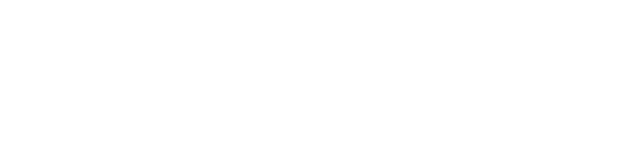
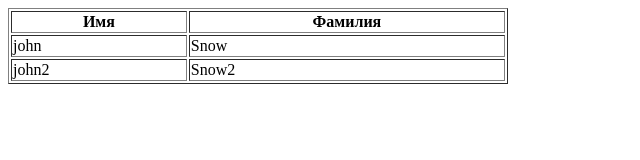
Before and after one commit to TDFG1999/app, a plain HTML site: page index.html in a window 1280 px wide. Shown: the whole page, without its empty margins (0-640 px from the left). Drawn offline with Linux system fonts and the light colour scheme.

Commit message:
new coment

```diff
--- a/index.html
+++ b/index.html
@@ -63,7 +63,62 @@
        Значение _self - переходит на той же странице.
        Значение _blank - Открывается в новой вкладке.
 
+    Cсылка на другой html файл
+    <a href="about.html" title="Нажми">Ссылка</a>
 
+    Ссылка якарь - будет переходить к определенному месту на странице
+    <a href="#bottomPage" title="Нажми">Вниз</a>
+    <a name="bottomPage">туть низ</a>
+    Например написать на почту
+    <a href="mailto:admin@ait.com">Написать на почту</a>
+    Для того чтобы перебрасывало на почтовый клиент нужно вводить в значение mailto.
+
+Работа с изображениями
+    Подгрузка с интернета
+        <img> - Тег для изображений
+            Атрибуты:
+            src="" - указываем путь к картинки
+            width="" - Регулирует размер картинки по горизонтали. Можно в % или в px
+            height="" - Регулирует размер картинки по вертикали. Можно в % или в px или auto.
+            alt="" - Текст который покажется если картинка не подгрузится. нужно всегда писать
+    Подгрузка с проекта
+        <img src="image/glass.jpg" width="10%">  - Желательно создать папку для изображений и вводим полное названия файла.
+
+HTML таблицы
+    <table></table> - Тег для создания таблицы.
+    <thead></thead> - Тег шапки таблицы
+    <tfoot></tfoot> - тег футера
+    <tbody></tbody> - Тег основной таблицы
+    <tr></tr> - Тег описания ряда
+    <th></th> - Заголовок определенного столбца. Делает текст жырным
+    <td></td> - делает обычный текст.
+    В внутрь тега tbody вписываем заголовки, а в tfoot строки.
+
+    Атрибуты:
+        border="1" - появтся сетка таблицы
+        width="500px" - Ширина таблицы.
+        align="center" = определение где распологается в ячейке элемент (по центру или сбоку итд)
+    Пример кода
+
+    <table border="1" width="500px" >
+        <thead>
+            <tr>
+                <th>Имя</th>
+                <th>Фамилия</th>
+              </tr>
+        </thead>
+
+        <tbody  align="">
+            <tr>
+                <td>john</td>
+                <td>Snow</td>
+            </tr>
+            <tr>
+                <td>john2</td>
+                <td>Snow2</td>
+                </tr>
+        </tbody>
+    </table>
 -->
 
 
@@ -77,6 +132,26 @@
     <title>Главная страница</title>
 </head>
 <body>
+    <table border="1" width="500px" >
+        <thead>
+            <tr>
+                <th>Имя</th>
+                <th>Фамилия</th>
+              </tr>
+        </thead>
 
+        <tbody  align="">
+            <tr>
+                <td>john</td>
+                <td>Snow</td>
+            </tr>
+            <tr>
+                <td>john2</td>
+                <td>Snow2</td>
+                </tr>
+        </tbody>
+
+
+    </table>
 </body>
 </html>
```
Also changed, not shown: about.html (added, +15 -0 lines), image/glass.jpg (added).
